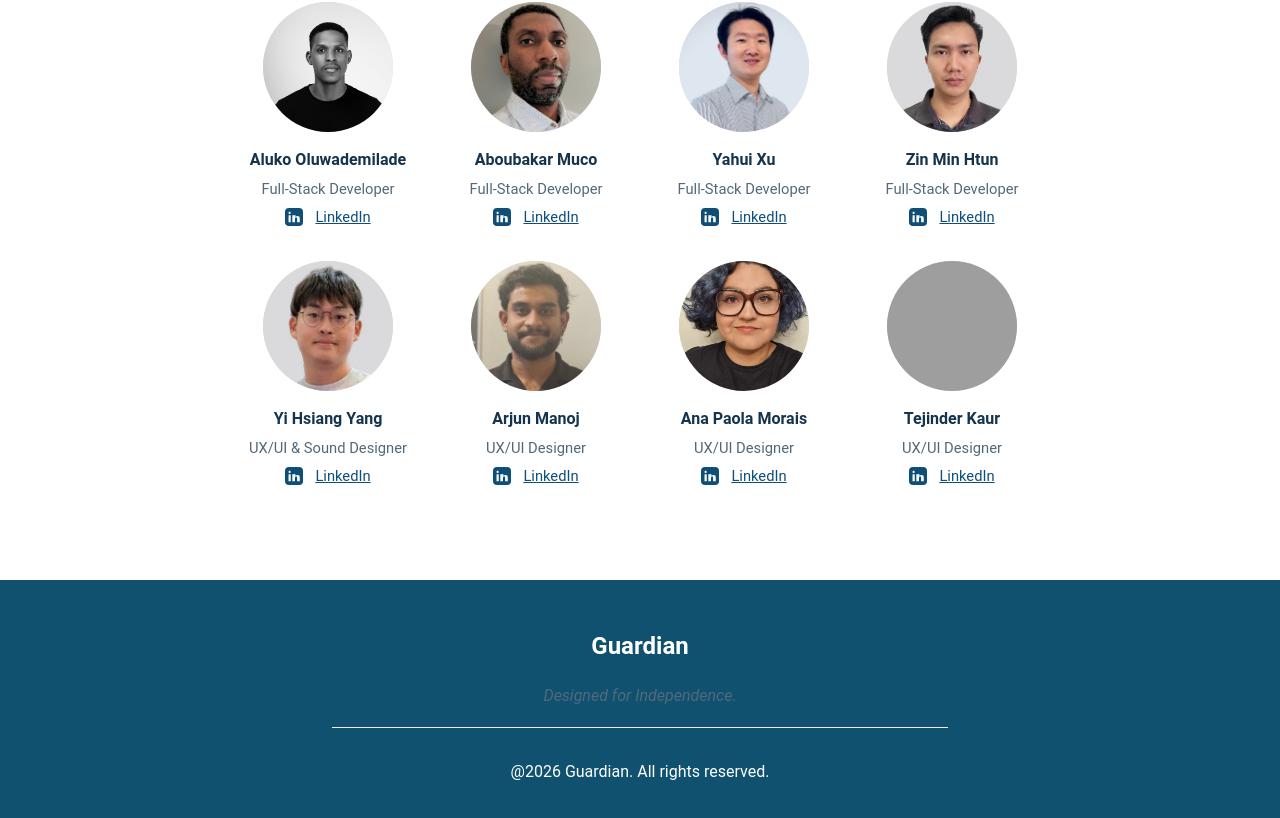
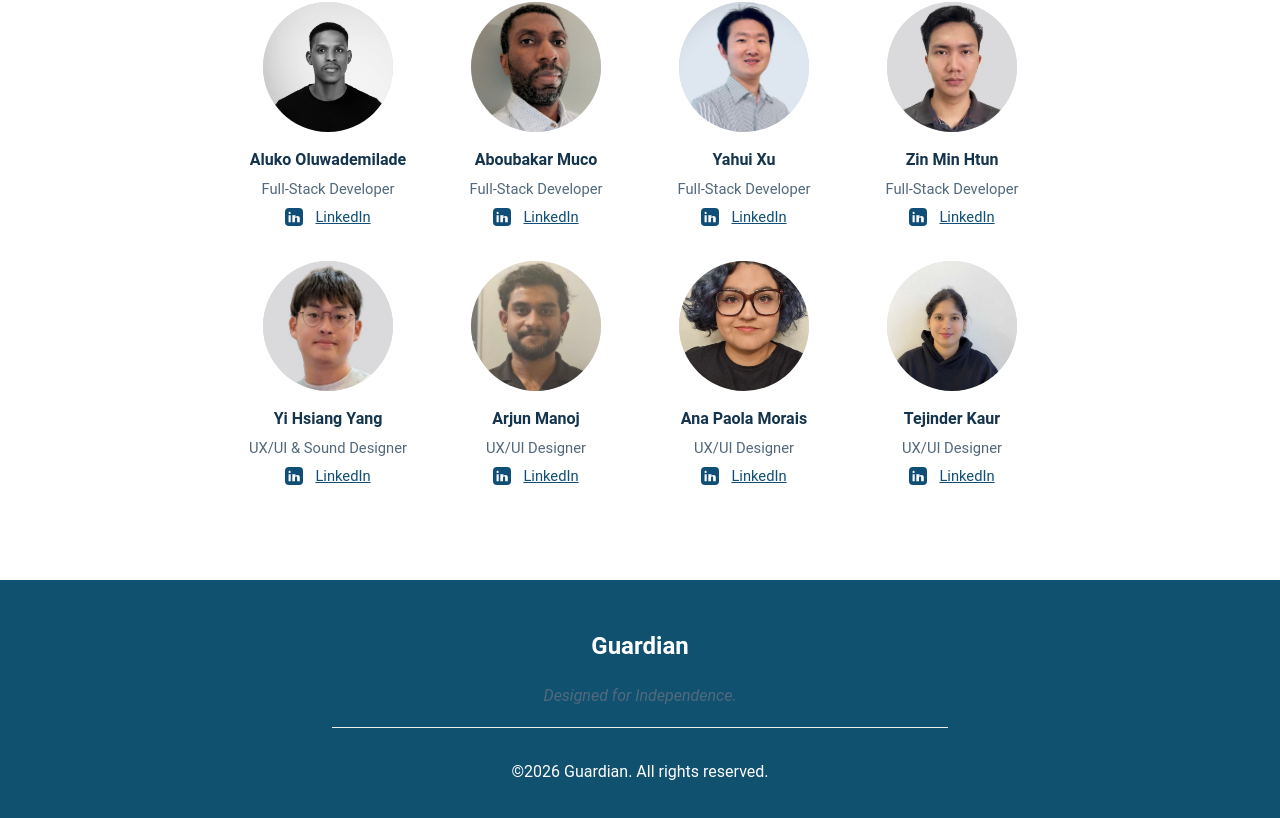
Before and after one commit to Bmsosi/guardian-landing-page, a React (Vite) app: page / in a window 1280 px wide. Shown: the part 3873-4691 px from the top of the page. Built offline with nearby package versions, Linux system fonts and the light colour scheme; grey boxes are pictures that could not be loaded.

Commit message:
add copy rights

```diff
--- a/src/components/Footer.jsx
+++ b/src/components/Footer.jsx
@@ -3,9 +3,11 @@ function Footer() {
     <footer id="footer" className="footer">
       <strong>Guardian</strong>
       <p className="footer__tagline">Designed for Independence.</p>
-      <div className="footer__copyright">@2026 Guardian. All rights reserved.</div>
+      <div className="footer__copyright">
+        &copy;2026 Guardian. All rights reserved.
+      </div>
     </footer>
-  )
+  );
 }
 
 export default Footer
--- a/src/data.js
+++ b/src/data.js
@@ -8,7 +8,7 @@ import ana from './assets/team/ana1.jpeg';
 import yang from './assets/team/yang.jpeg';
 import arjun from './assets/team/arjun.jpg';
 import zin from './assets/team/zin.jpeg';
-import tejinder from './assets/team/tejinder.jpeg';
+import tejinder from './assets/team/tejinder.jpg';
 
 export const pillars = [
   {
```
